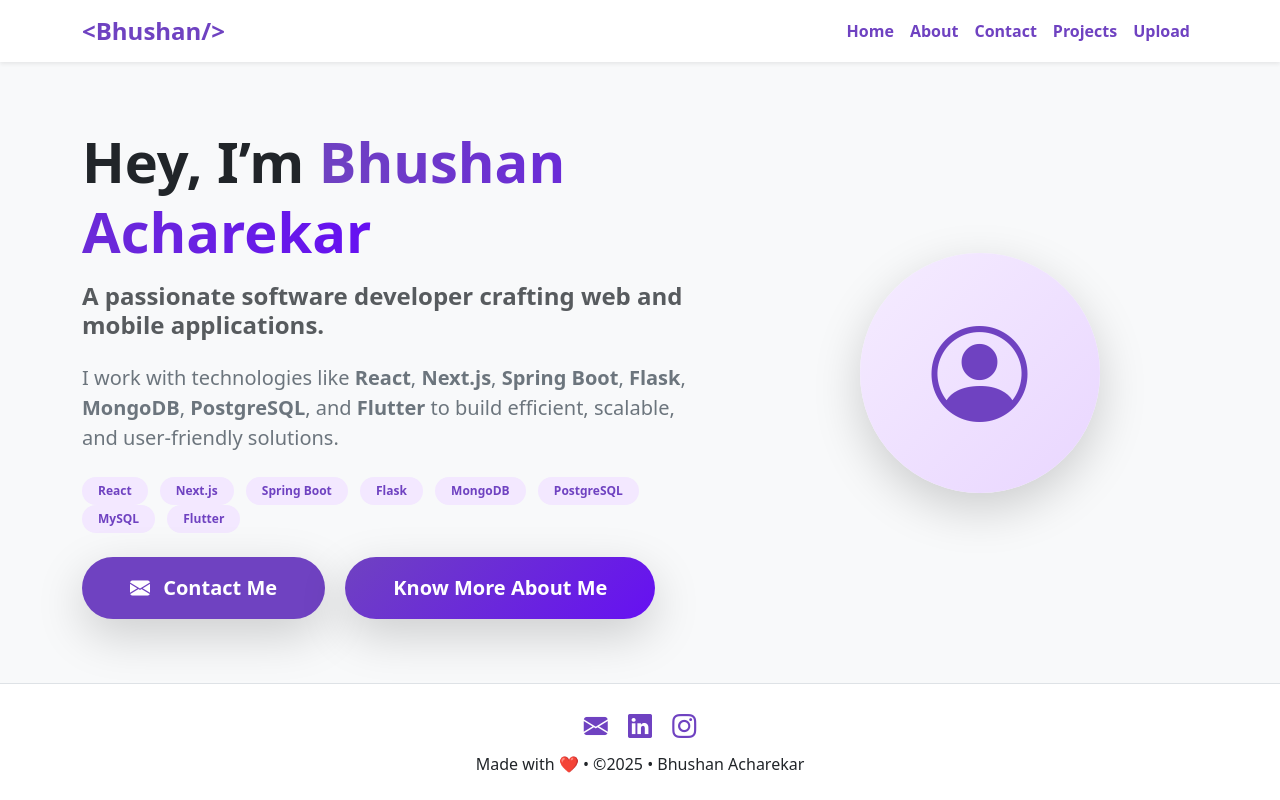
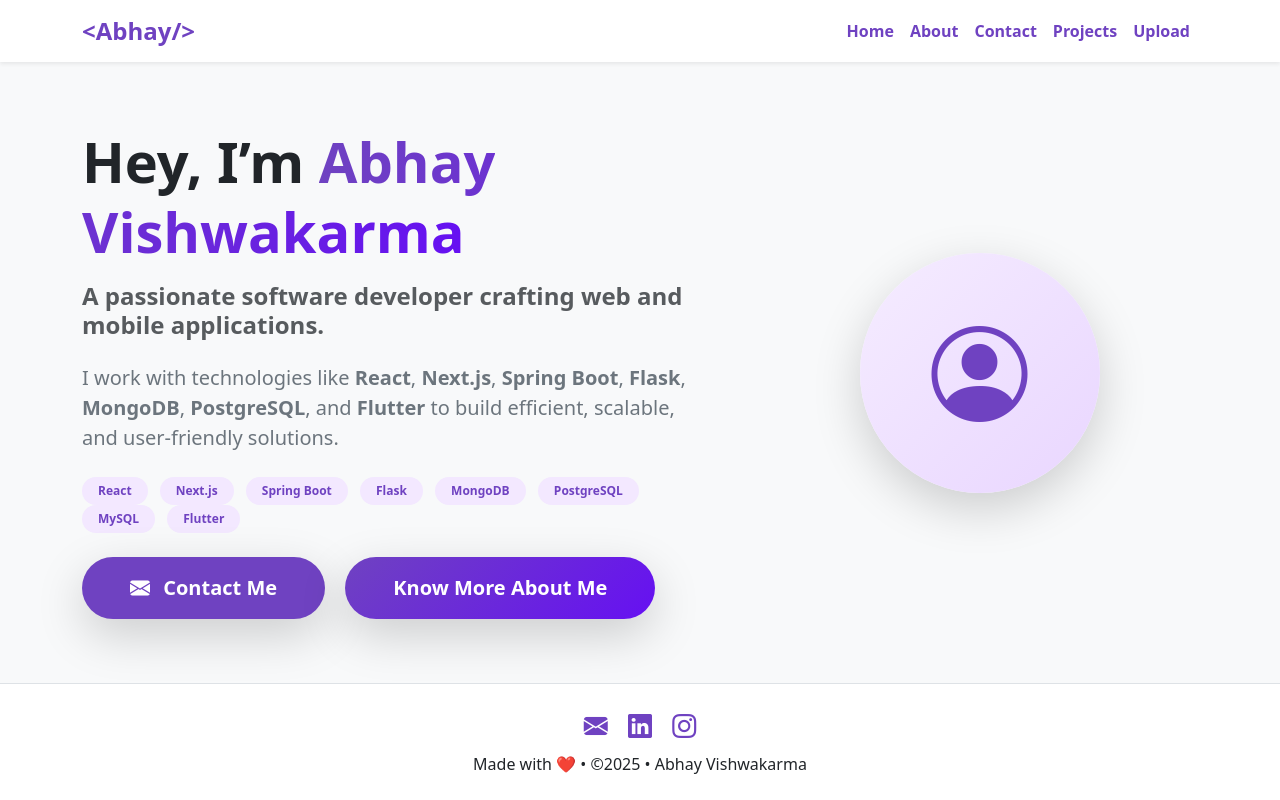
Before and after one commit to it23Abhay/workshop_demo, a plain HTML site: page index.html in a window 1280 px wide. Drawn offline with nearby package versions, Linux system fonts and the light colour scheme.

Commit message:
fix : removed surname

```diff
--- a/index.html
+++ b/index.html
@@ -4,7 +4,7 @@
 <head>
     <meta charset="UTF-8">
     <meta name="viewport" content="width=device-width, initial-scale=1.0">
-    <title>Bhushan Acharekar</title>
+    <title>Abhay</title>
     <!-- Bootstrap CSS -->
     <link href="https://cdn.jsdelivr.net/npm/bootstrap@5.3.3/dist/css/bootstrap.min.css" rel="stylesheet">
     <!-- Bootstrap Icons -->
@@ -16,7 +16,7 @@
     <!-- Navbar -->
   <nav class="navbar navbar-expand-lg navbar-light bg-white shadow-sm sticky-top">
     <div class="container">
-      <a class="navbar-brand fw-bold fs-4" href="index.html" style="color: #6f42c1;">&lt;Bhushan/&gt;</a>
+      <a class="navbar-brand fw-bold fs-4" href="index.html" style="color: #6f42c1;">&lt;Abhay/&gt;</a>
       <button class="navbar-toggler" type="button" data-bs-toggle="collapse" data-bs-target="#navbarNav">
         <span class="navbar-toggler-icon"></span>
       </button>
@@ -41,8 +41,7 @@
                 <div class="col-md-7 text-center text-md-start">
                     <h1 class="fw-bold display-4 mb-3 lh-sm">
                         Hey, I’m <span
-                            style="background: linear-gradient(90deg, #6f42c1, #6610f2); -webkit-background-clip: text; background-clip: text;  color: transparent;">Bhushan
-                            Acharekar</span>
+                            style="background: linear-gradient(90deg, #6f42c1, #6610f2); -webkit-background-clip: text; background-clip: text;  color: transparent;">Abhay Vishwakarma</span>
                     </h1>
                     <h2 class="fs-4 fw-semibold text-muted mb-4">
                         A passionate software developer crafting web and mobile applications.
@@ -112,7 +111,7 @@
             <a href="https://www.instagram.com/bhushan.acharekar_" class="mx-2" style="color:#6f42c1;"><i
                     class="bi bi-instagram fs-4"></i></a>
         </div>
-        <p class="mb-0">Made with ❤️ • &copy;2025 • Bhushan Acharekar</p>
+        <p class="mb-0">Made with ❤️ • &copy;2025 • Abhay Vishwakarma</p>
     </footer>
 
     <!-- Bootstrap JS -->
```
